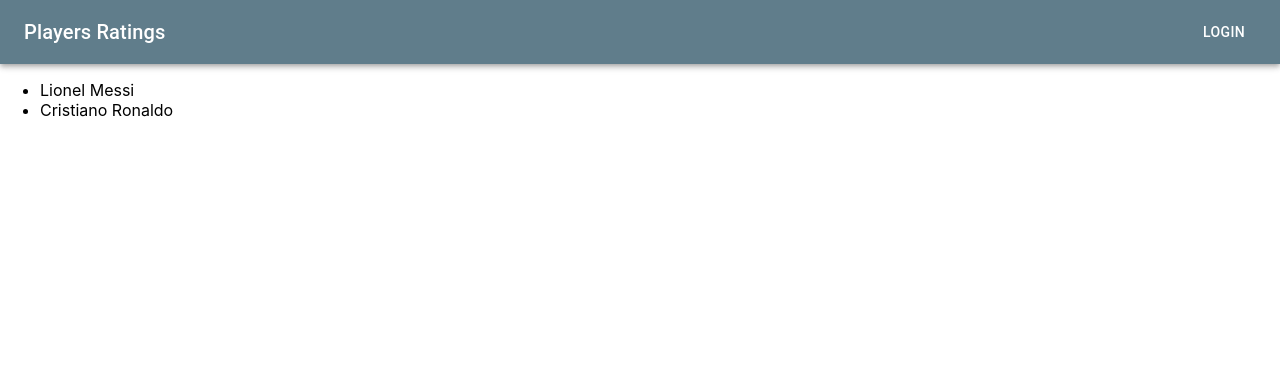
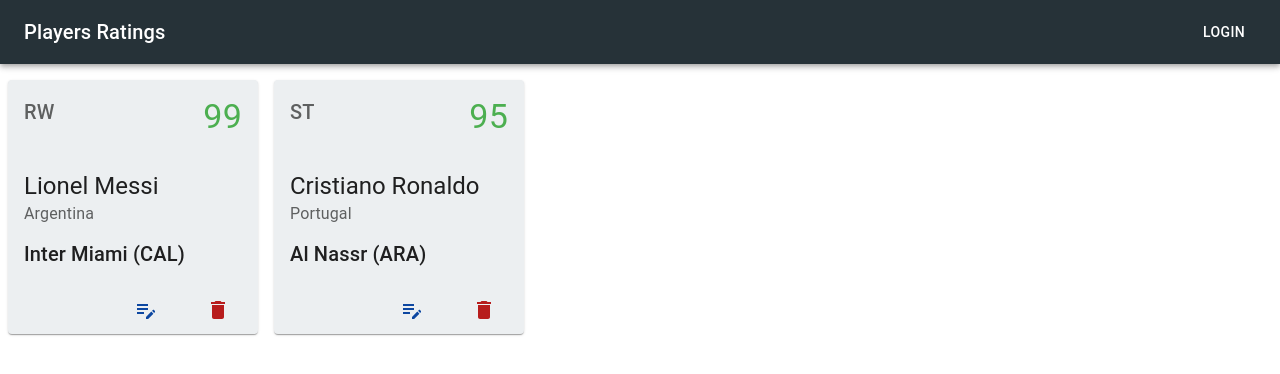
Before and after one commit to ManuelDiLena/PlayersRatings-front, a React (Create React App) app: page / in a window 1280 px wide. Shown: the top 374 px of the page. Built offline with nearby package versions, Linux system fonts and the light colour scheme.

Commit message:
Player component

```diff
--- a/src/App.js
+++ b/src/App.js
@@ -1,21 +1,17 @@
 import './App.css';
 import Menu from './components/Menu';
+import Player from './components/Player';
 
-function App(props) {
-
-    const { players } = props
-
+function App({ players }) {
     return (
         <div className='App'>
             <Menu />
             <div className='container'>
-                <ul>
-                    {
-                        players.map(player => (
-                            <li key={player.id}>{player.name}</li>
-                        ))
-                    }
-                </ul>
+                {
+                    players.map(player => (
+                        <Player key={player.id} player={player} />
+                    ))
+                }
             </div>
         </div>
     );
--- a/src/components/Menu.jsx
+++ b/src/components/Menu.jsx
@@ -9,7 +9,7 @@
 
     const menuStyle = {
         color: '#FFFFFF',
-        backgroundColor: '#607d8b'
+        backgroundColor: '#263238'
     };
 
     return (
--- /dev/null
+++ b/src/components/Player.jsx
@@ -0,0 +1,63 @@
+import * as React from 'react';
+import Card from '@mui/material/Card';
+import CardActions from '@mui/material/CardActions';
+import CardContent from '@mui/material/CardContent';
+import Button from '@mui/material/Button';
+import Typography from '@mui/material/Typography';
+import DeleteIcon from '@mui/icons-material/Delete';
+import EditNoteIcon from '@mui/icons-material/EditNote';
+
+export default function Player({ player }) {
+
+    const ratingStyle = {
+        color: '#4caf50',
+    };
+
+    const deleteStyle = {
+        color: '#b71c1c',
+    }
+
+    const editStyle = {
+        color: '#0d47a1',
+    }
+
+    const actionsStyle = {
+        display: 'flex',
+        justifyContent: 'flex-end',
+    }
+
+    const firstContent = {
+        display: 'flex',
+        flexDirection: 'row',
+        justifyContent: 'space-between',
+    }
+
+    return (
+        <Card sx={{ width: 250, mt: 2, mr: 1, ml: 1, backgroundColor: '#eceff1' }}>
+            <CardContent style={firstContent}>
+                <Typography variant='h6' color='text.secondary'>
+                    {player.position}
+                </Typography>
+                <Typography variant='h4' style={ratingStyle}>
+                    {player.rating}
+                </Typography>
+            </CardContent>
+            <CardContent>
+                <Typography variant='h5' component='div'>
+                    {player.name}
+                </Typography>
+                <Typography sx={{ mb: 1.5 }} color='text.secondary'>
+                    {player.nation}
+                </Typography>
+                <Typography variant='h6'>
+                    {player.team}
+                </Typography>
+            </CardContent>
+            <CardActions style={actionsStyle}>
+                <Button size='small' style={editStyle}><EditNoteIcon /></Button>
+                <Button size='small' style={deleteStyle}><DeleteIcon /></Button>
+            </CardActions>
+        </Card>
+    );
+
+}
```
